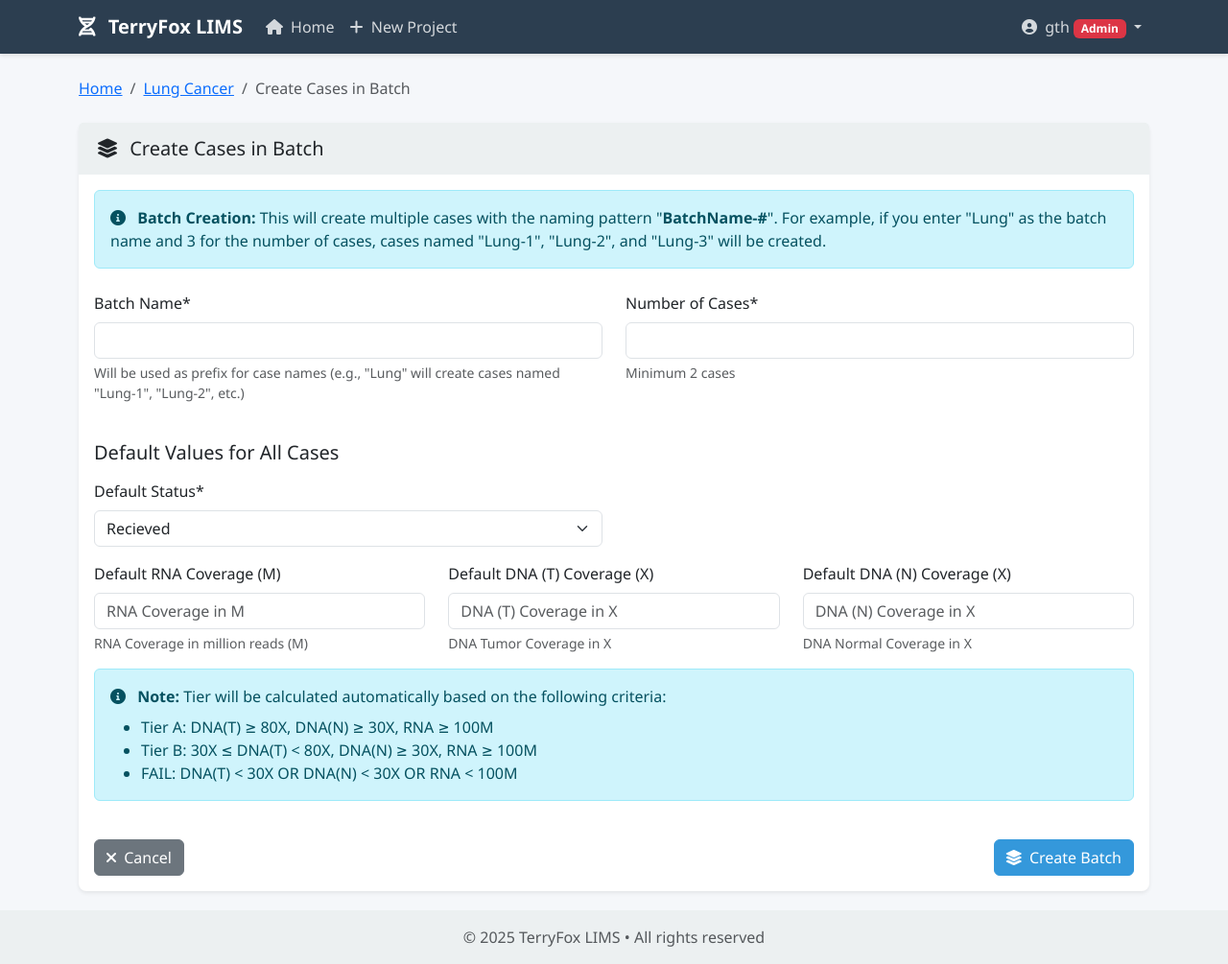
After one commit to acri-nb/terryfox-lims, a Django app: page /projects/7/cases/batch/ in a window 1280 px wide. The commit adds this page. Shown: the whole page at 96% size. Run offline with Django 3.2, Linux system fonts and the light colour scheme; a user stored in the database is signed in; data comes from the database, SQL or seed files in the repository; both versions use the stored data as it was after the commit; some libraries are stand-ins or nearby versions.

Commit message:
add batch case creation

```diff
--- a/core/forms.py
+++ b/core/forms.py
@@ -57,6 +57,45 @@ class CaseForm(forms.ModelForm):
         super().__init__(*args, **kwargs)
         # Make tier field read-only - it will be calculated automatically
         self.fields['tier'].disabled = True
+
+class BatchCaseForm(forms.Form):
+    """Form for creating multiple cases in a batch."""
+    batch_size = forms.IntegerField(
+        min_value=2,
+        widget=forms.NumberInput(attrs={'class': 'form-control'}),
+        label=_('Number of Cases'),
+        help_text=_('Minimum 2 cases')
+    )
+    batch_name = forms.CharField(
+        max_length=255,
+        widget=forms.TextInput(attrs={'class': 'form-control'}),
+        label=_('Batch Name'),
+        help_text=_('Will be used as prefix for case names (e.g., "Lung" will create cases named "Lung-1", "Lung-2", etc.)')
+    )
+    status = forms.ChoiceField(
+        choices=Case.STATUS_CHOICES,
+        widget=forms.Select(attrs={'class': 'form-select'}),
+        label=_('Default Status'),
+        initial=Case.STATUS_RECEIVED
+    )
+    rna_coverage = forms.FloatField(
+        required=False,
+        widget=forms.NumberInput(attrs={'class': 'form-control', 'step': '0.01', 'placeholder': 'RNA Coverage in M'}),
+        label=_('Default RNA Coverage (M)'),
+        help_text=_('RNA Coverage in million reads (M)')
+    )
+    dna_t_coverage = forms.FloatField(
+        required=False,
+        widget=forms.NumberInput(attrs={'class': 'form-control', 'step': '0.01', 'placeholder': 'DNA (T) Coverage in X'}),
+        label=_('Default DNA (T) Coverage (X)'),
+        help_text=_('DNA Tumor Coverage in X')
+    )
+    dna_n_coverage = forms.FloatField(
+        required=False,
+        widget=forms.NumberInput(attrs={'class': 'form-control', 'step': '0.01', 'placeholder': 'DNA (N) Coverage in X'}),
+        label=_('Default DNA (N) Coverage (X)'),
+        help_text=_('DNA Normal Coverage in X')
+    )
 
 class CommentForm(forms.ModelForm):
     """Form for adding comments to a case."""
--- a/core/models.py
+++ b/core/models.py
@@ -46,13 +46,15 @@ class Case(models.Model):
     """Model representing a case within a project."""
 
     # Status options
-    STATUS_SEQUENCED = 'sequenced'
+    STATUS_RECEIVED = 'received'
+    STATUS_LIBRARY_PREPPED = 'library_prepped'
     STATUS_TRANSFERRED = 'transferred_to_nfl'
     STATUS_BIOINFO = 'bioinfo_analysis'
     STATUS_COMPLETED = 'completed'
 
     STATUS_CHOICES = [
-        (STATUS_SEQUENCED, _('Sequenced')),
+        (STATUS_RECEIVED, _('Recieved')),
+        (STATUS_LIBRARY_PREPPED, _('Library Prepped')),
         (STATUS_TRANSFERRED, _('Transferred to NFL')),
         (STATUS_BIOINFO, _('Bioinfo Analysis')),
         (STATUS_COMPLETED, _('Completed')),
@@ -71,7 +73,7 @@ class Case(models.Model):
 
     project = models.ForeignKey(Project, on_delete=models.CASCADE, related_name='cases')
     name = models.CharField(max_length=255)
-    status = models.CharField(max_length=50, choices=STATUS_CHOICES, default=STATUS_SEQUENCED)
+    status = models.CharField(max_length=50, choices=STATUS_CHOICES, default=STATUS_RECEIVED)
 
     # Coverage values
     rna_coverage = models.FloatField(null=True, blank=True, verbose_name=_('RNA Coverage (M)'))
--- a/core/urls.py
+++ b/core/urls.py
@@ -14,6 +14,7 @@ urlpatterns = [
     # Case URLs
     path('cases/<int:case_id>/', views.case_detail, name='case_detail'),
     path('projects/<int:project_id>/cases/create/', views.case_create, name='case_create'),
+    path('projects/<int:project_id>/cases/batch/', views.batch_case_create, name='batch_case_create'),
     path('cases/<int:case_id>/delete/', views.case_delete, name='case_delete'),
 
     # Project Lead URLs
--- a/core/views.py
+++ b/core/views.py
@@ -6,7 +6,7 @@ from django.utils.translation import gettext_lazy as _
 from django.db.models import Count
 
 from .models import Project, Case, Accession, Comment, ProjectLead
-from .forms import ProjectForm, CaseForm, CommentForm, AccessionFormSet, ProjectLeadForm, ProjectFilterForm, CaseFilterForm
+from .forms import ProjectForm, CaseForm, CommentForm, AccessionFormSet, ProjectLeadForm, ProjectFilterForm, CaseFilterForm, BatchCaseForm
 
 @login_required
 def home(request):
@@ -248,6 +248,69 @@ def case_create(request, project_id):
     })
 
 @login_required
+@permission_required('core.add_case', raise_exception=True)
+def batch_case_create(request, project_id):
+    """
+    View for creating multiple cases in a batch within a project
+    """
+    project = get_object_or_404(Project, id=project_id)
+
+    if request.method == 'POST':
+        form = BatchCaseForm(request.POST)
+        if form.is_valid():
+            batch_size = form.cleaned_data['batch_size']
+            batch_name = form.cleaned_data['batch_name']
+            status = form.cleaned_data['status']
+            rna_coverage = form.cleaned_data['rna_coverage']
+            dna_t_coverage = form.cleaned_data['dna_t_coverage']
+            dna_n_coverage = form.cleaned_data['dna_n_coverage']
+
+            cases_created = 0
+
+            # Create the specified number of cases
+            for i in range(1, batch_size + 1):
+                case_name = f"{batch_name}-{i}"
+
+                # Check if a case with this name already exists in the project
+                if Case.objects.filter(project=project, name=case_name).exists():
+                    continue
+
+                case = Case(
+                    project=project,
+                    name=case_name,
+                    status=status,
+                    rna_coverage=rna_coverage,
+                    dna_t_coverage=dna_t_coverage,
+                    dna_n_coverage=dna_n_coverage
+                )
+                case.save()
+                cases_created += 1
+
+            if cases_created > 0:
+                messages.success(
+                    request,
+                    _('Successfully created {count} cases in batch "{batch}"!').format(
+                        count=cases_created,
+                        batch=batch_name
+                    )
+                )
+            else:
+                messages.warning(
+                    request,
+                    _('No new cases were created. Cases with these names may already exist.')
+                )
+
+            return redirect('project_detail', project_id=project.id)
+    else:
+        form = BatchCaseForm()
+
+    return render(request, 'core/batch_case_form.html', {
+        'form': form,
+        'project': project,
+        'title': _('Create Cases in Batch')
+    })
+
+@login_required
 @permission_required('core.delete_case', raise_exception=True)
 def case_delete(request, case_id):
     """
--- a/templates/base.html
+++ b/templates/base.html
@@ -96,6 +96,16 @@
         }
 
         /* Status badges */
+        .badge-received {
+            background-color: #1abc9c;
+            color: white;
+        }
+
+        .badge-library_prepped {
+            background-color: #c0392b;
+            color: white;
+        }
+
         .badge-sequenced {
             background-color: #3498db;
             color: white;
@@ -160,6 +170,14 @@
 
         .case-card {
             border-left: 4px solid;
+        }
+
+        .case-received {
+            border-left-color: #1abc9c;
+        }
+
+        .case-library_prepped {
+            border-left-color: #c0392b;
         }
 
         .case-sequenced {
--- /dev/null
+++ b/templates/core/batch_case_form.html
@@ -0,0 +1,82 @@
+{% extends 'base.html' %}
+{% load crispy_forms_tags %}
+
+{% block title %}{{ title }} | TerryFox LIMS{% endblock %}
+
+{% block content %}
+<nav aria-label="breadcrumb" class="mb-4">
+    <ol class="breadcrumb">
+        <li class="breadcrumb-item"><a href="{% url 'home' %}">Home</a></li>
+        <li class="breadcrumb-item"><a href="{% url 'project_detail' project_id=project.id %}">{{ project.name }}</a></li>
+        <li class="breadcrumb-item active">{{ title }}</li>
+    </ol>
+</nav>
+
+<div class="card shadow-sm">
+    <div class="card-header">
+        <h5 class="mb-0"><i class="fas fa-layer-group me-2"></i> {{ title }}</h5>
+    </div>
+    <div class="card-body">
+        <div class="alert alert-info mb-4">
+            <i class="fas fa-info-circle me-2"></i>
+            <strong>Batch Creation:</strong> This will create multiple cases with the naming pattern "<strong>BatchName-#</strong>".
+            For example, if you enter "Lung" as the batch name and 3 for the number of cases, cases named "Lung-1", "Lung-2", and "Lung-3" will be created.
+        </div>
+
+        <form method="post">
+            {% csrf_token %}
+
+            <div class="row mb-4">
+                <div class="col-md-6">
+                    {{ form.batch_name|as_crispy_field }}
+                </div>
+                <div class="col-md-6">
+                    {{ form.batch_size|as_crispy_field }}
+                </div>
+            </div>
+
+            <h5 class="mb-3">Default Values for All Cases</h5>
+
+            <div class="row">
+                <div class="col-md-6">
+                    {{ form.status|as_crispy_field }}
+                </div>
+            </div>
+
+            <div class="row">
+                <div class="col-md-4">
+                    {{ form.rna_coverage|as_crispy_field }}
+                </div>
+                <div class="col-md-4">
+                    {{ form.dna_t_coverage|as_crispy_field }}
+                </div>
+                <div class="col-md-4">
+                    {{ form.dna_n_coverage|as_crispy_field }}
+                </div>
+            </div>
+
+            <div class="row mb-3">
+                <div class="col-12">
+                    <div class="alert alert-info">
+                        <i class="fas fa-info-circle me-2"></i> <strong>Note:</strong> Tier will be calculated automatically based on the following criteria:
+                        <ul class="mb-0 mt-2">
+                            <li>Tier A: DNA(T) ≥ 80X, DNA(N) ≥ 30X, RNA ≥ 100M</li>
+                            <li>Tier B: 30X ≤ DNA(T) < 80X, DNA(N) ≥ 30X, RNA ≥ 100M</li>
+                            <li>FAIL: DNA(T) < 30X OR DNA(N) < 30X OR RNA < 100M</li>
+                        </ul>
+                    </div>
+                </div>
+            </div>
+
+            <div class="d-flex justify-content-between mt-4">
+                <a href="{% url 'project_detail' project_id=project.id %}" class="btn btn-secondary">
+                    <i class="fas fa-times me-1"></i> Cancel
+                </a>
+                <button type="submit" class="btn btn-primary">
+                    <i class="fas fa-layer-group me-1"></i> Create Batch
+                </button>
+            </div>
+        </form>
+    </div>
+</div>
+{% endblock %}
--- a/templates/core/project_detail.html
+++ b/templates/core/project_detail.html
@@ -17,8 +17,11 @@
         <a href="{% url 'project_update' project_id=project.id %}" class="btn btn-outline-secondary me-2">
             <i class="fas fa-edit me-1"></i> Edit Project
         </a>
-        <a href="{% url 'case_create' project_id=project.id %}" class="btn btn-primary">
+        <a href="{% url 'case_create' project_id=project.id %}" class="btn btn-primary me-2">
             <i class="fas fa-plus me-1"></i> Add Case
+        </a>
+        <a href="{% url 'batch_case_create' project_id=project.id %}" class="btn btn-primary">
+            <i class="fas fa-layer-group me-1"></i> Add Cases in Batch
         </a>
         {% endif %}
     </div>
```
Also changed, not shown: README.md, db.sqlite3.
